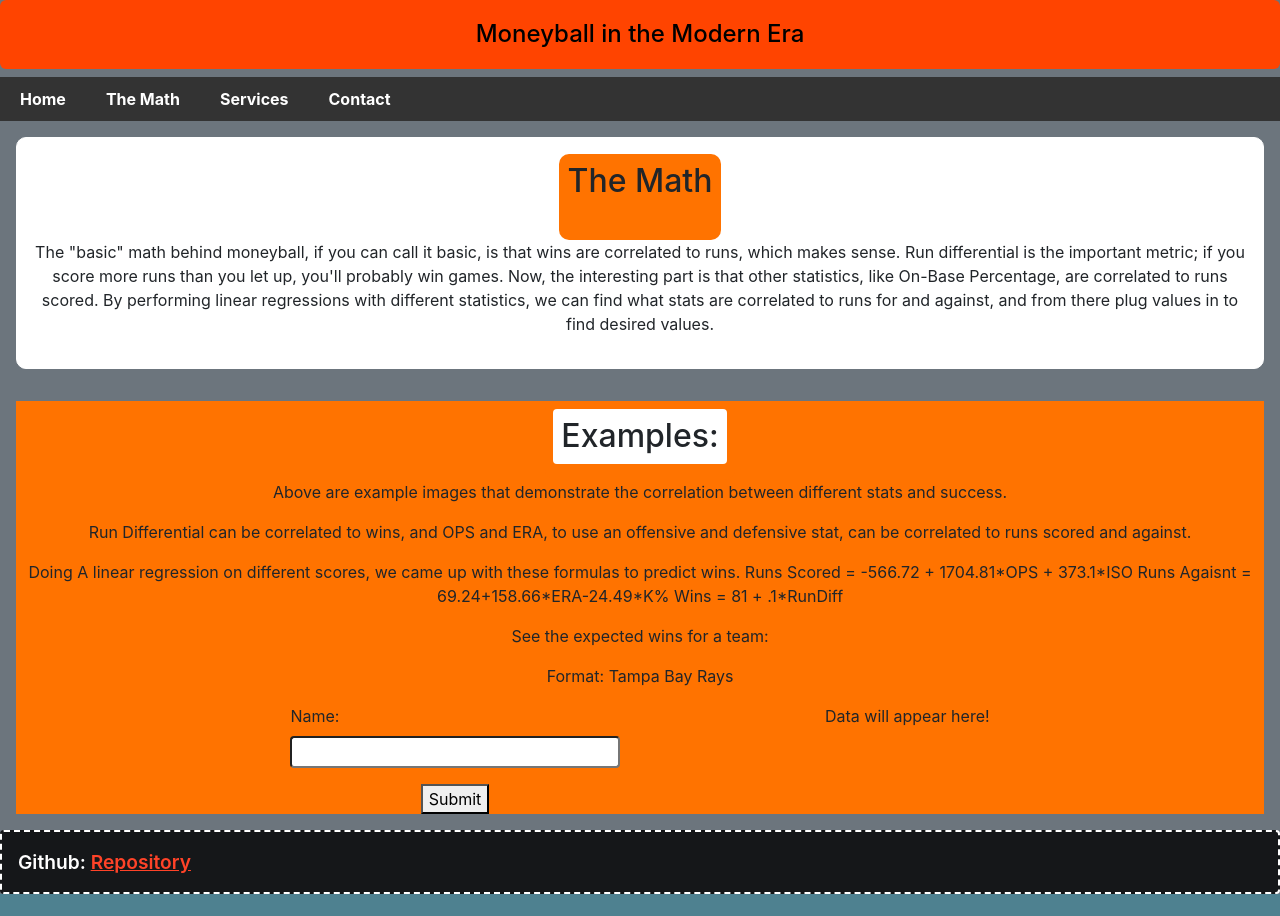
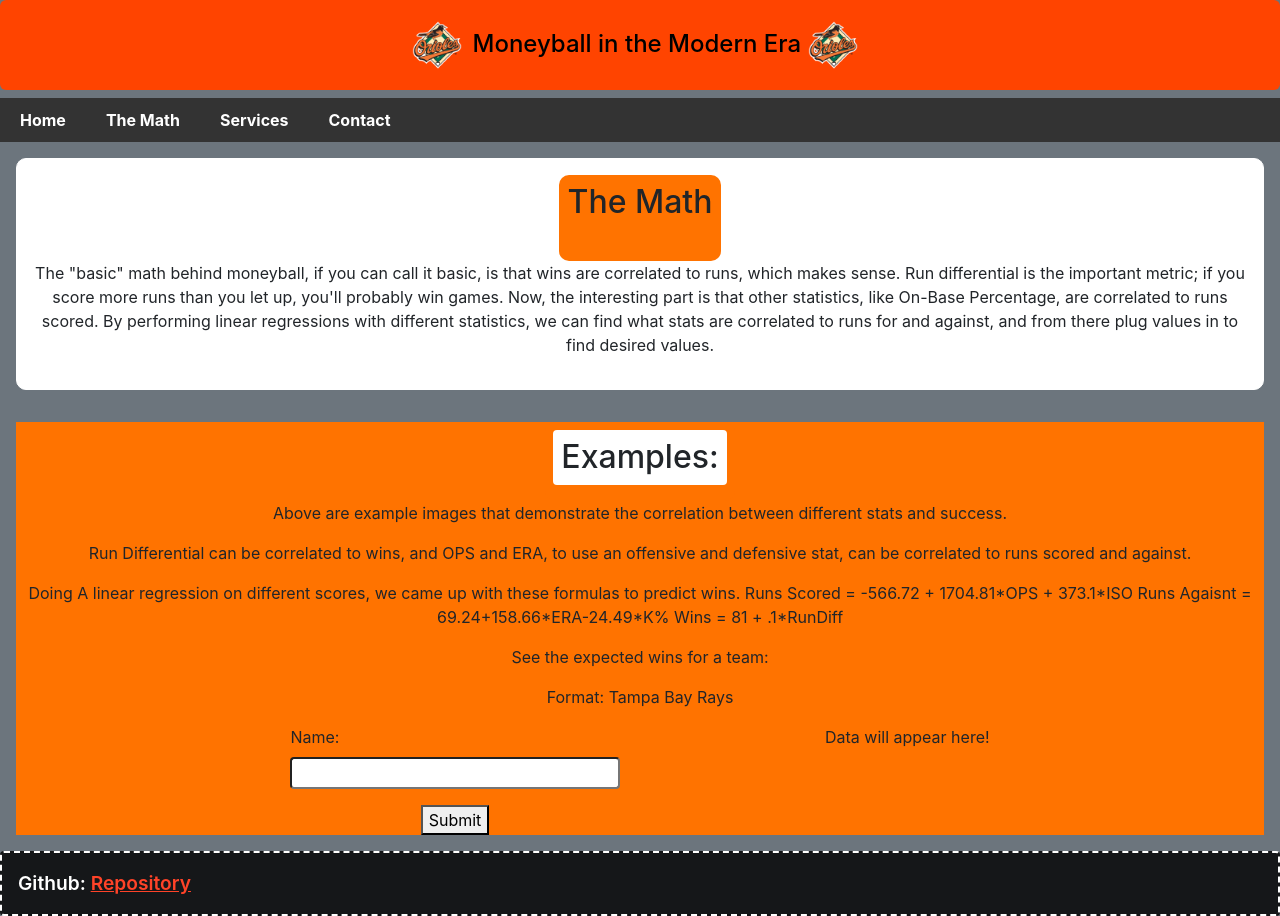
Before and after one commit to joeypooch/INST377Fin, a plain HTML site: page math.html in a window 1280 px wide. Before the commit the page ends 894 px from the top, so only its background shows below. Drawn offline with nearby package versions, Linux system fonts and the light colour scheme; no server answers.

Commit message:
Update math.html

```diff
--- a/math.html
+++ b/math.html
@@ -12,7 +12,7 @@
   <div class="wrapper">
     <div class="header">
         <div class="h1 orange-header">
-            <header><h1> Moneyball in the Modern Era </h1></header>
+            <header><h1><img src="imgs/os.png"  class="logo">Moneyball in the Modern Era  <img src="imgs/os.png"  class="logo"></h1></header>
         </div>
     </div>
     <div class="menu gray-menu">
```
